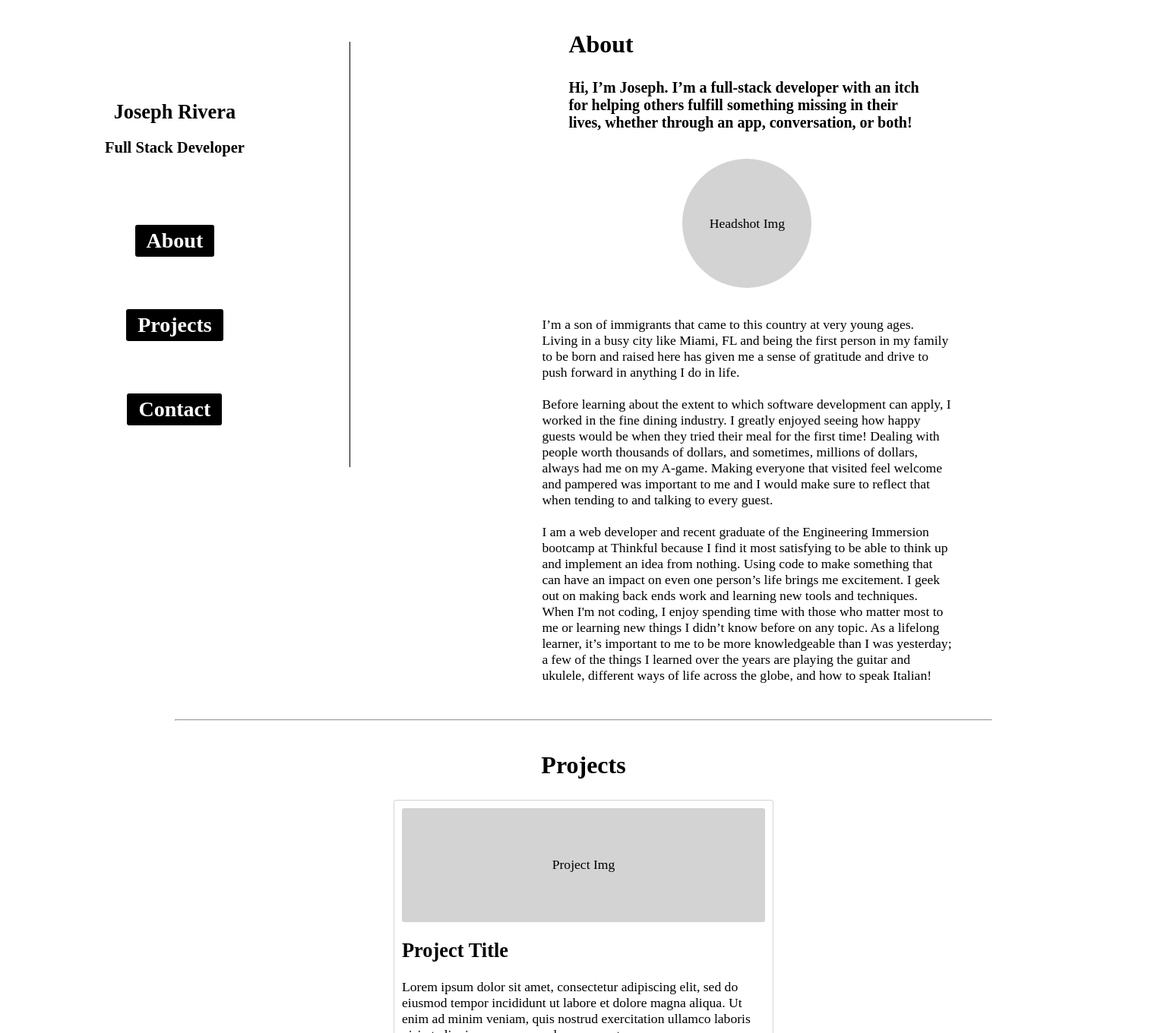
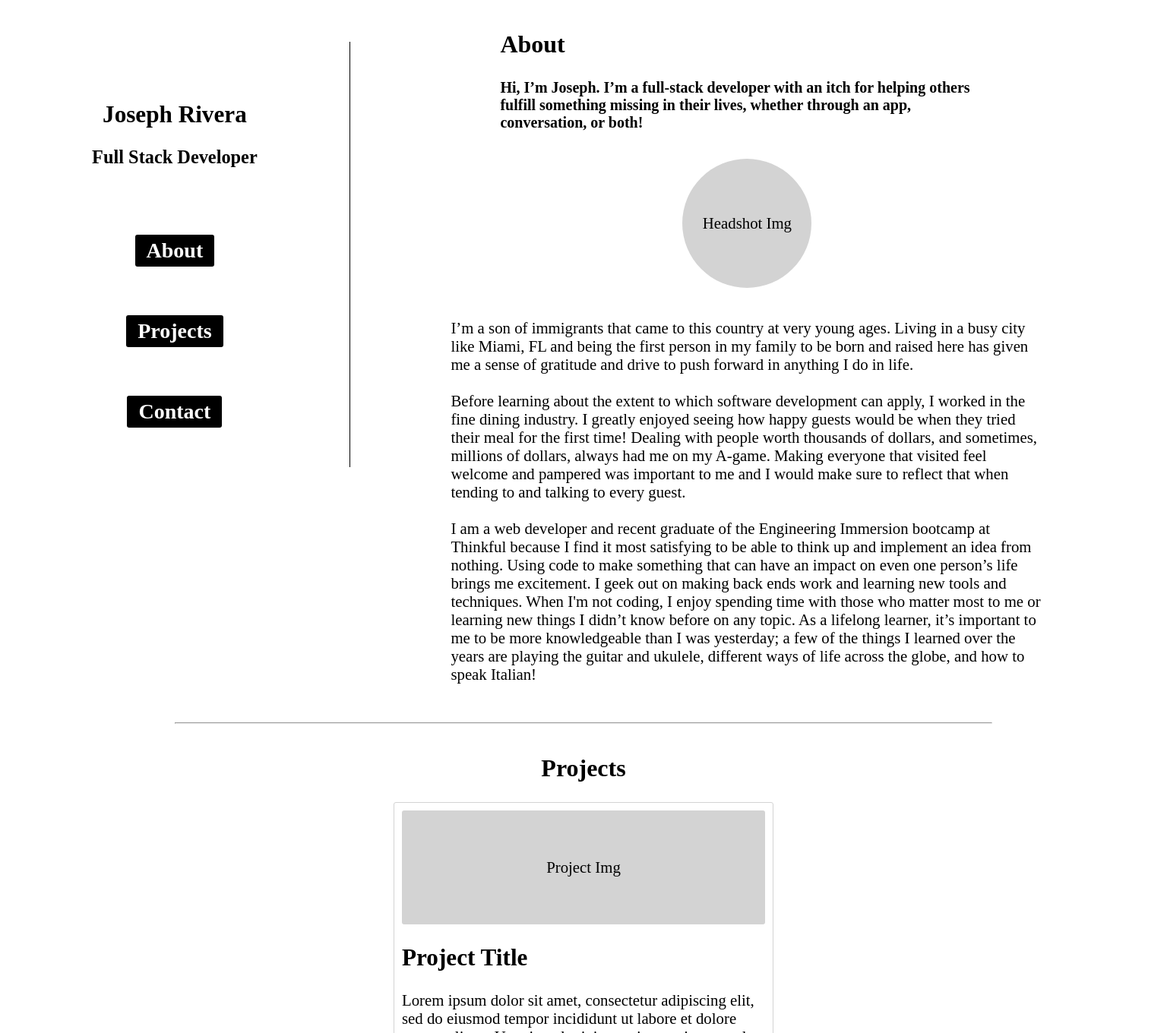
Before and after one commit to thinkful-ei-narwhal/portfolio-Joseph, a website built with webpack: page src/index.html in a window 1536 px wide. Shown: the top 1360 px of the page at 76% size. Built offline with nearby package versions, Linux system fonts and the light colour scheme; what cuid would draw is missing.

Commit message:
adjusted witdth for larger laptop screens

```diff
--- a/src/styles/index.css
+++ b/src/styles/index.css
@@ -273,3 +273,25 @@ hr {
     display: none;
   }
 }
+
+@media screen and (min-width: 1440px) {
+  body {
+    font-size: 1.3rem;
+  }
+
+  /* About Page styles */
+
+  .about-subtitle {
+    max-width: 650px;
+  }
+
+  .biography {
+    max-width: 780px;
+  }
+
+  /* Contact form Styles */
+
+  .contact-form {
+    width: 700px;
+  }
+}
```
